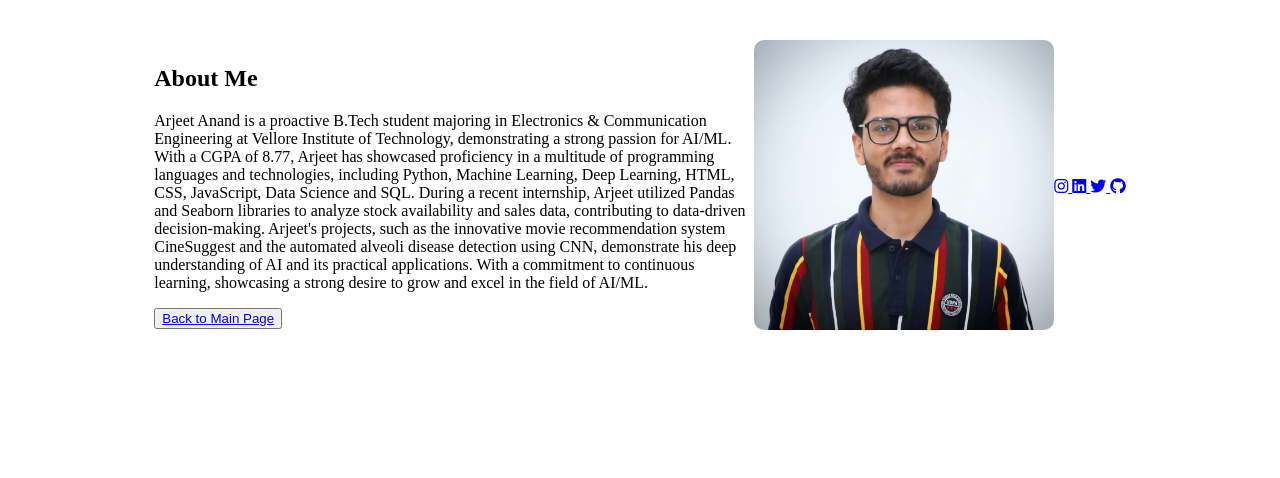
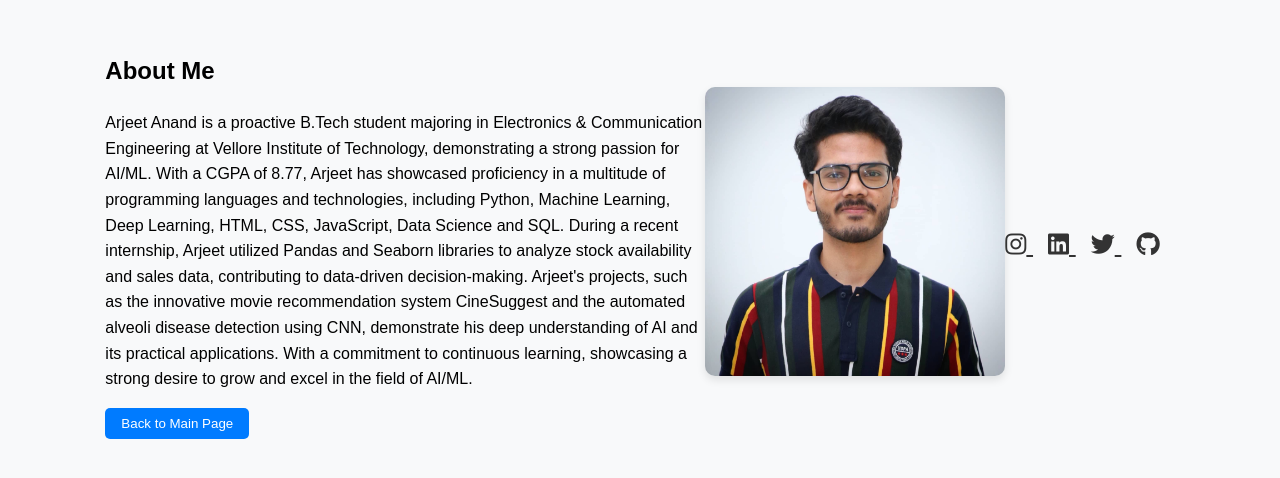
Before and after one commit to arjeetanand/Financial_news_analysis, a Flask app: page /about in a window 1280 px wide. Shown: the top 478 px of the page. Run offline with Flask 3, Linux system fonts and the light colour scheme; parts of the project's set-up code (start-up, migrations or seed data) failed here and were passed over.

Commit message:
Update about.css

```diff
--- a/static/css/about.css
+++ b/static/css/about.css
@@ -1,19 +1,34 @@
+/* General Styles */
+body {
+    font-family: Arial, sans-serif;
+    background-color: #f8f9fa;
+    margin: 0;
+    padding: 0;
+    line-height: 1.6;
+}
+
+.container {
+    max-width: 1200px;
+    margin: 0 auto;
+    padding: 0 20px;
+}
+
+/* About Section */
 .about-section {
     display: flex;
     justify-content: center;
     align-items: center;
-    padding: 2rem;
+    padding: 2rem 0;
 }
 
 .about-content {
     display: flex;
-    align-items: center;
-    justify-content: space-around;
+    align-items: flex-start; /* Adjusted alignment */
+    justify-content: space-between;
     gap: 20px;
 }
 
 .about-text {
-    flex: 1;
     max-width: 600px;
 }
 
@@ -21,16 +36,62 @@
     width: 300px;
     height: auto;
     border-radius: 10px;
-    box-shadow: 0 4px 8px var(--box-shadow-color);
+    box-shadow: 0 4px 8px rgba(0, 0, 0, 0.1);
+}
+
+/* Social Media Icons */
+.social-media-handles {
+    margin-top: 20px;
+}
+
+.social-media-handles a {
+    color: #333;
+    font-size: 24px;
+    margin-right: 15px;
+    transition: color 0.3s ease;
+}
+
+.social-media-handles a:hover {
+    color: #007bff;
+}
+
+/* Buttons */
+button {
+    padding: 0.5rem 1rem;
+    background-color: #007bff;
+    color: #fff;
+    border: none;
+    border-radius: 5px;
+    cursor: pointer;
+    transition: background-color 0.3s ease, transform 0.3s ease;
+}
+
+button:hover,
+button:focus {
+    background-color: #0056b3;
+    transform: translateY(-2px);
 }
 
 /* Responsive Design */
 @media (max-width: 768px) {
+    .about-section {
+        padding: 2rem;
+    }
+
     .about-content {
         flex-direction: column;
         text-align: center;
+        align-items: center;
     }
+
     .about-image img {
         margin-top: 20px;
     }
 }
+
+
+
+  .back-button a {
+    text-decoration: none;
+    color: white;
+  }
```
